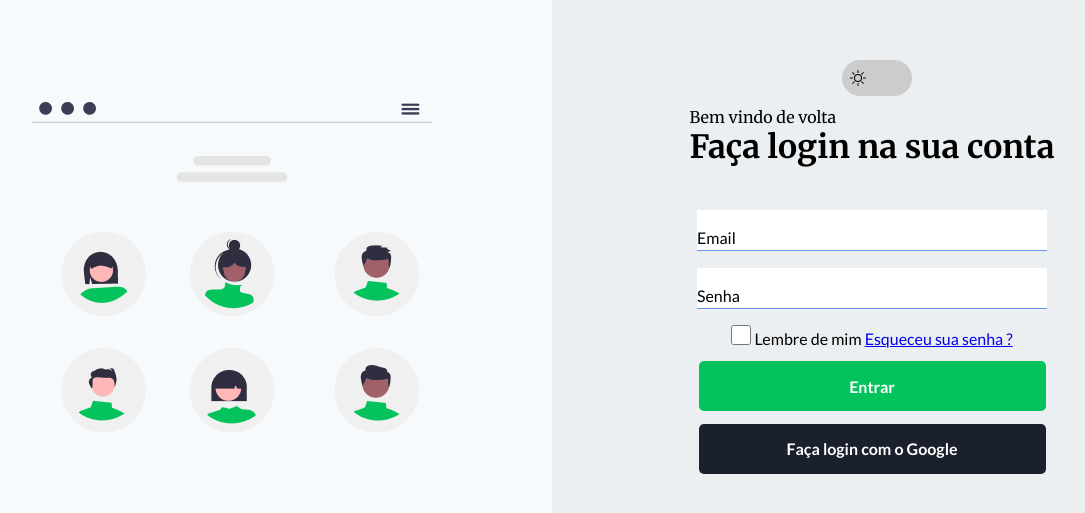
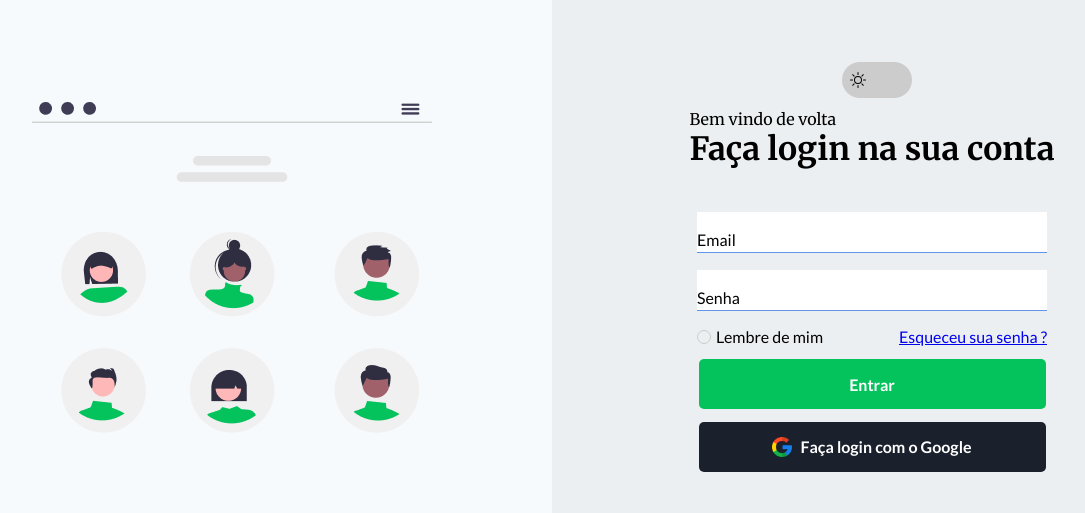
Before and after one commit to DevRodriguera/Codelandia-D4-LoginPage, a plain HTML site: page index.html in a window 1280 px wide. Shown: the part 133-646 px from the top of the page, without its empty margins (88-1173 px from the left). Drawn offline with nearby package versions, Linux system fonts and the light colour scheme.

Commit message:
Ajuste na animação dos inputs e imagen no button. Estilização do checkbox e ajustado erro dos inputs text após texto inserido

```diff
--- a/index.html
+++ b/index.html
@@ -16,8 +16,6 @@
             <div class="switch">
                 <input type="checkbox" id="changeTheme">
                 <label for="changeTheme" class="slider round">
-                    <!-- <i class="bi bi-sun"></i>
-                    <i class="bi bi-moon"></i> -->
                 </label>
             </div>
             <div class="title">
@@ -26,20 +24,23 @@
             </div>
             <form action="#">
                 <div class="single-input">
-                    <input type="email" name="email" id="email" class="inputKeys">
-                    <label for="email">Email</label>
+                    <input id="email" class="input inKeys" required>
+                    <label for="email" class="lblForm">Email</label>
                 </div>
                 <div class="single-input">
-                    <input type="password" name="password" id="password" class="inputKeys">
-                    <label for="password">Senha</label>
+                    <input id="password" class="input inKeys" required>
+                    <label for="password" class="lblForm">Senha</label>
                 </div>
-                <div>
-                    <input type="checkbox" name="remember" id="remember" class="inputSelect">
-                    <label for="remember">Lembre de mim</label>
+                <div class="remember">
+                    <div>
+                        <input type="checkbox" name="remember" id="remember" class="input inSelect">
+                        <label for="remember" class="lblForm cbxRound"></label>
+                        <p>Lembre de mim</p>
+                    </div>
                     <a href="#">Esqueceu sua senha ?</a>
                 </div>
                 <button class="btnEntrar">Entrar</button>
-                <button class="btnEntrarOutros">Faça login com o Google</button>
+                <button class="btnEntrarOutros"><img src="img/google.png"> Faça login com o Google</button>
             </form>
         </div>
     </main>
--- a/script.js
+++ b/script.js
@@ -1,8 +1,9 @@
-let content = document.getElementById('content');
 let checkbox = document.querySelector('#cbx-dark-mode');
+let lb = document.querySelector(".single-input")
 
 const changeThemeBtn = document.querySelector("#changeTheme");
 
 changeThemeBtn.addEventListener("change", function() {
     document.body.classList.toggle("dark");
+    lb.classList.toggle("dark");
 });
--- a/style.css
+++ b/style.css
@@ -15,11 +15,6 @@ html, body {
 
 #btnTheme{
     display: none;
-}
-
-.dark, .dark header {
-    background-color: #263238;
-    color: #fff;
 }
 
 .bi {
@@ -139,13 +134,13 @@ form {
     position: relative;
 }
 
-.single-input > label {
+.single-input label {
     position: absolute;
     bottom: 3px;
     left: 0;
 }
 
-.inputKeys {
+.inKeys {
     width: 350px;
     height: 40px;
     border: none;
@@ -153,24 +148,24 @@ form {
     outline: none;
 }
 
-.inputKeys:focus {
+.inKeys:focus {
     border-bottom: 2px solid cornflowerblue;
 }
 
-label {
+.lblForm {
     transition: all 0.5s ease-in-out;
 }
 
-.inputKeys:focus ~ label{
-    transform: translateY(-30px);
+.inKeys:focus ~ label{
+    transform: translateY(-35px);
     font-size: 12px;
     color: cornflowerblue;
 }
 
-.inputSelect {
-    height: 20px;
-    width: 20px;
-    border-radius: 3px;
+.inKeys:valid ~ .lblForm {
+    transform: translateY(-35px);
+    font-size: 12px;
+    color: cornflowerblue;
 }
 
 button {
@@ -185,12 +180,70 @@ button {
     color: white;
 }
 
+.remember {
+    width: 100%;
+    display: flex;
+    justify-content: space-between;
+    align-items: center;
+    gap: 6px;
+}
+
+.remember div {
+    display: flex;
+    align-items: center;
+    gap: 5px;
+}
+
+.inSelect {
+    display: none;
+}
+
+.cbxRound {
+    position: relative;
+    border: 1px solid #ccc;
+    border-radius: 50%;
+    cursor: pointer;
+    height: 12px;
+    width: 12px;
+}
+
+.cbxRound::after {
+    border: 2px solid #fff;
+    border-top: none;
+    border-right: none;
+    content: "";
+    opacity: 0;
+    position: absolute;
+    left: 2px;
+    height: 5px;
+    top: 1px;
+    transform: rotate(-45deg);
+    width: 6px;
+}
+
+.inSelect:checked + label {
+    background-color: #66bb6a;
+    border-color: #66bb6a;
+}
+
+.inSelect:checked + label:after {
+    opacity: 1;
+}
+
 .btnEntrar {
     background: #04C35C;
 }
 
 .btnEntrarOutros {
     background-color: #1A202C;
+    display: flex;
+    justify-content: center;
+    align-items: center;
+    column-gap: 8px;
+}
+
+.btnEntrarOutros img {
+    width: 20px;
 }
 
 @media screen and (min-width:992px ) {
@@ -213,3 +266,15 @@ button {
         gap: 4vw;
     }
 }
+
+/* ----------------DARK THEME---------------- */
+
+.dark, .dark header {
+    background-color: #263238;
+    color: #fff;
+}
+
+.dark, .dark .single-input input{
+    background-color: #1A202C;
+    color: white;
+}
```
Also changed, not shown: img/google.png (added).
